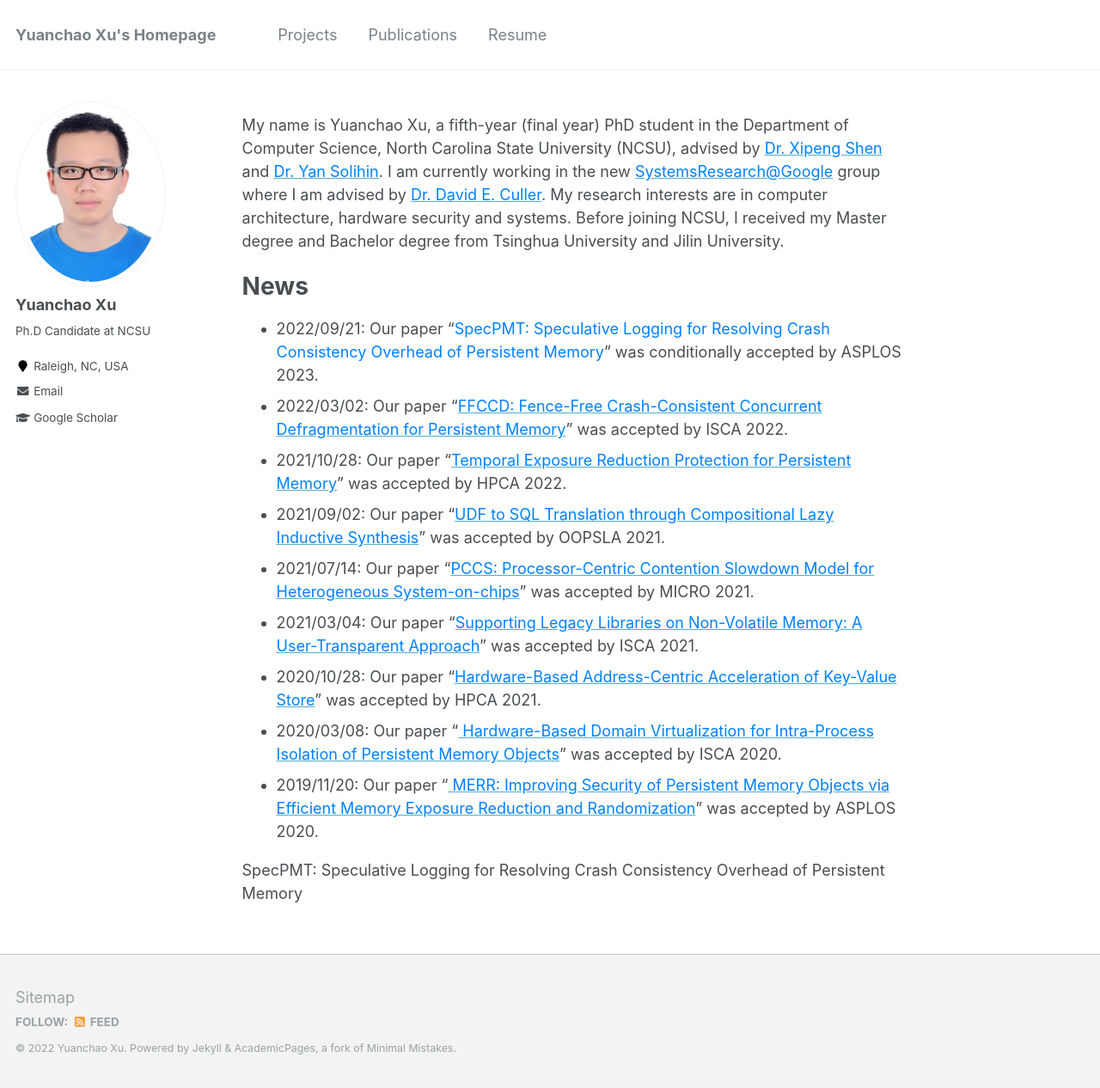
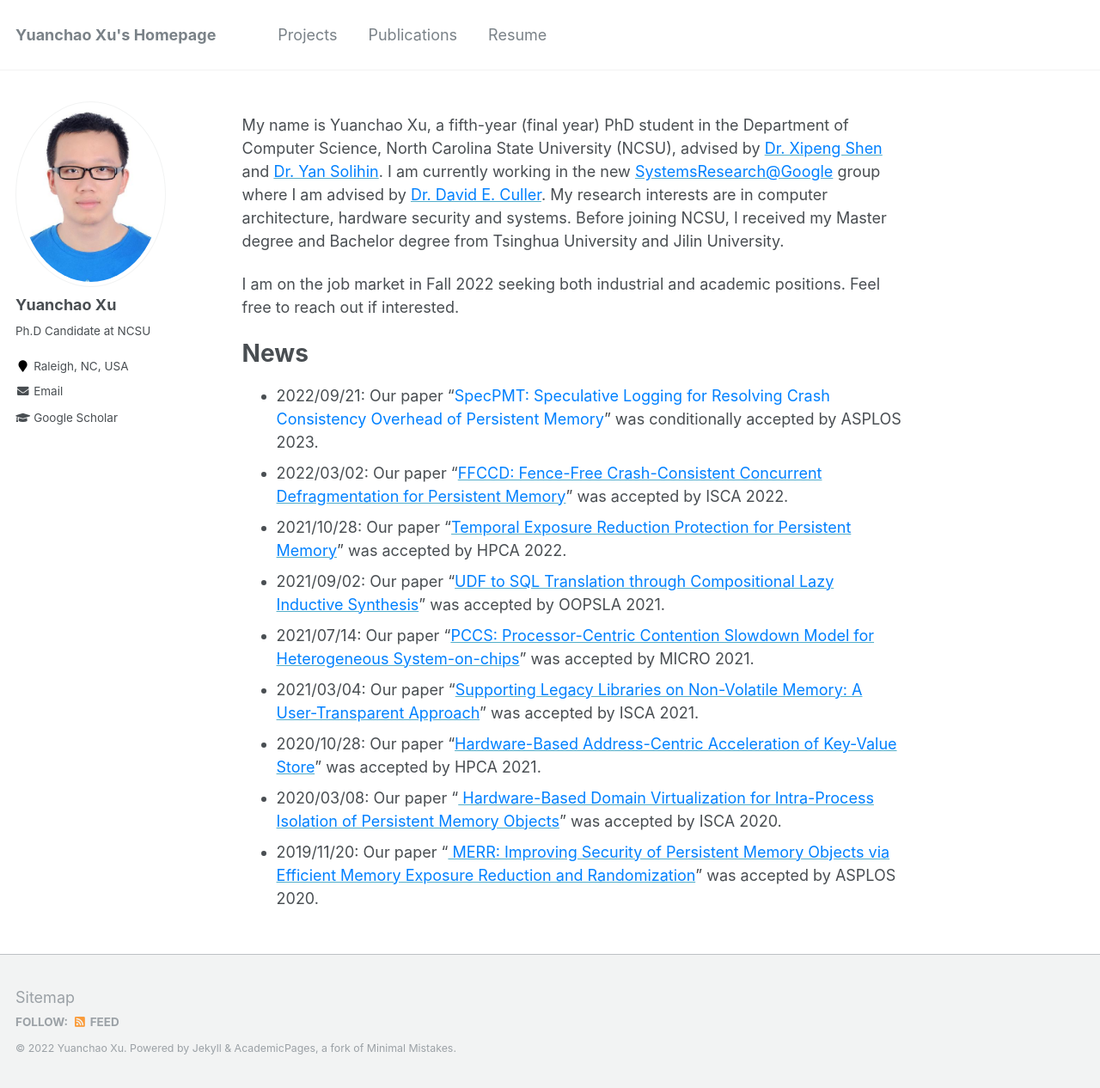
Before and after one commit to yuanchaoxu6/yuanchaoxu6.github.io, a Jekyll site: the page built from _pages/about.md, in a window 1280 px wide and 1266 px high. Shown: the whole window at 86% size. Built offline with Jekyll 4.4.1, drawn with Linux system fonts in a browser that asks for light colours.

Commit message:
Update about.md

```diff
--- a/_pages/about.md
+++ b/_pages/about.md
@@ -10,6 +10,7 @@ redirect_from:
 
 My name is Yuanchao Xu, a fifth-year (final year) PhD student in the Department of Computer Science, North Carolina State University (NCSU), advised by [<font color="#0081ff">Dr. Xipeng Shen</font>](https://people.engr.ncsu.edu/xshen5/) and [<font color="#0081ff">Dr. Yan Solihin</font>](https://sites.google.com/view/arpers). I am currently working in the new [<font color="#0081ff">SystemsResearch@Google</font>](https://cloud.google.com/blog/topics/systems/google-creates-new-systems-research-group) group where I am advised by [<font color="#0081ff">Dr. David E. Culler</font>](http://people.eecs.berkeley.edu/~culler/). My research interests are in computer architecture, hardware security and systems. Before joining NCSU, I received my Master degree and Bachelor degree from Tsinghua University and Jilin University.
 
+I am on the job market in Fall 2022 seeking both industrial and academic positions. Feel free to reach out if interested.
 
 News
 ======
@@ -22,6 +23,3 @@ News
 * 2020/10/28: Our paper “[<font color="#0081ff">Hardware-Based Address-Centric Acceleration of Key-Value Store</font>](http://yuanchaoxu6.github.io/files/HPCA21.pdf)” was accepted by HPCA 2021.
 * 2020/03/08: Our paper “[<font color="#0081ff"> Hardware-Based Domain Virtualization for Intra-Process Isolation of Persistent Memory Objects</font>](http://yuanchaoxu6.github.io/files/isca20.pdf)” was accepted by ISCA 2020.
 * 2019/11/20: Our paper “[<font color="#0081ff"> MERR: Improving Security of Persistent Memory Objects via Efficient Memory Exposure Reduction and Randomization</font>](http://yuanchaoxu6.github.io/files/asplos20.pdf)” was accepted by ASPLOS 2020.
-
-
-SpecPMT: Speculative Logging for Resolving Crash Consistency Overhead of Persistent Memory
```
